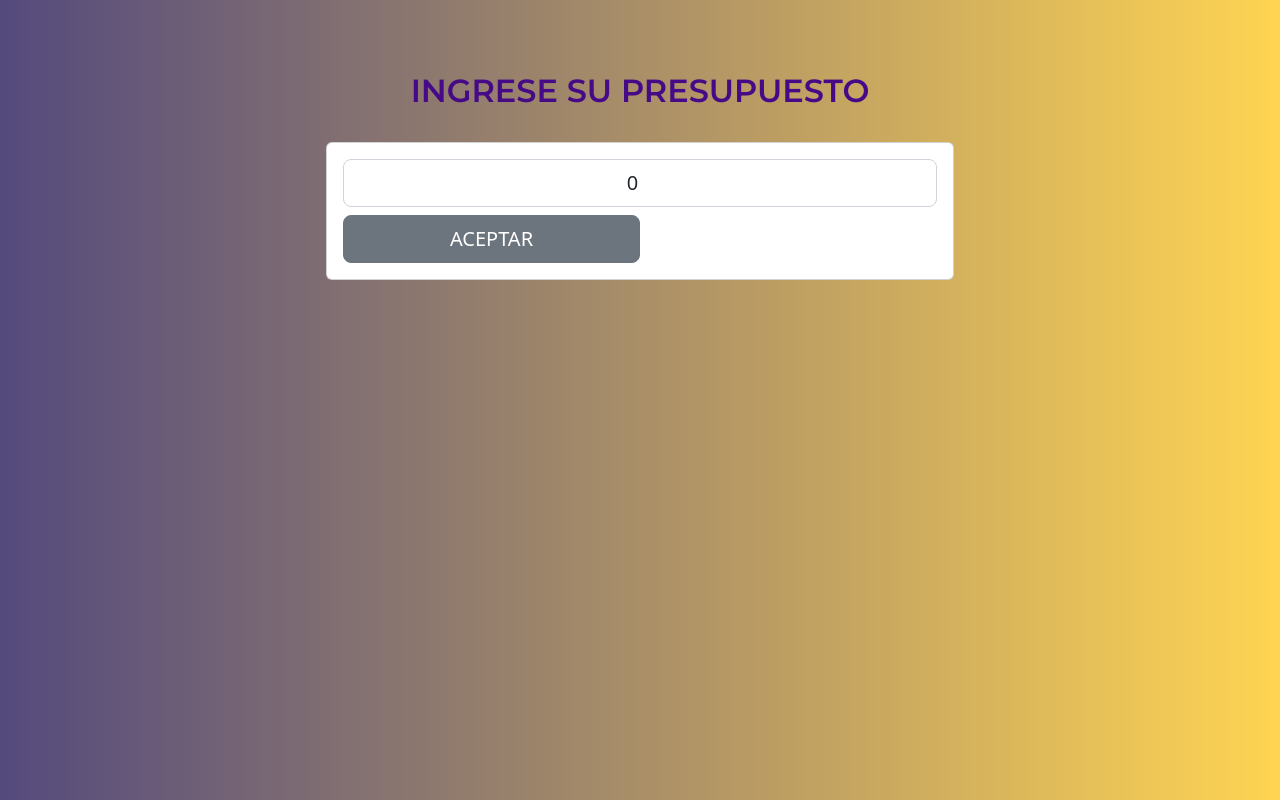
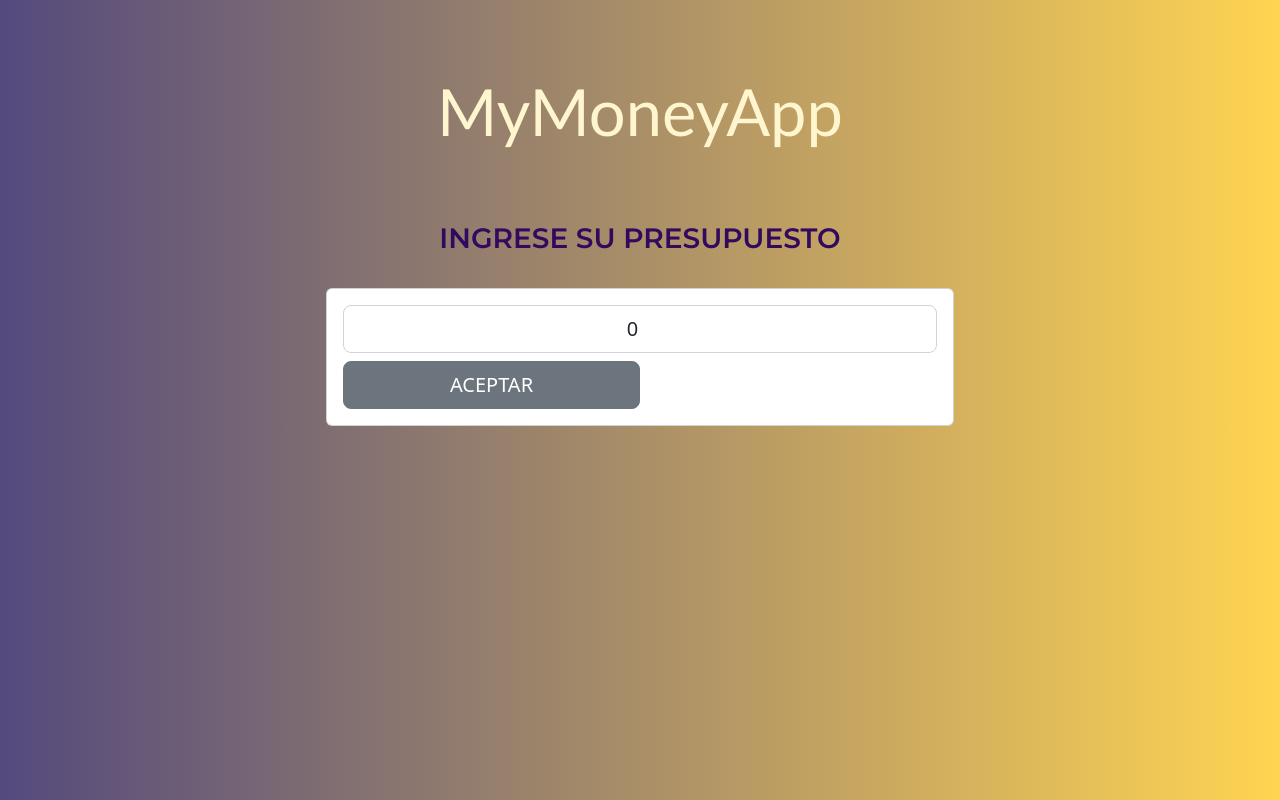
Before and after one commit to DavidCastroA/MyMoneyApp, an Angular app: page /ingresarPresupuesto in a window 1280 px wide. Built offline with nearby package versions, Linux system fonts and the light colour scheme.

Commit message:
Lista-de-Gasto. Hacer que la lista sea visible. Uso de Flex para la ubicación.

```diff
--- a/src/app/components/gastos/gastos.component.html
+++ b/src/app/components/gastos/gastos.component.html
@@ -1,3 +1,6 @@
+<br>
+<br>
+
 <div class="container mt-5">
     <h2 class="text-center fontTitle">Gastos</h2>
     <div class="card">
--- a/src/app/components/gastos/gastos.component.ts
+++ b/src/app/components/gastos/gastos.component.ts
@@ -7,8 +7,8 @@ import { PresupuestoService } from 'src/app/services/presupuesto.service';
   templateUrl: './gastos.component.html',
   styleUrls: ['./gastos.component.css']
 })
+
 export class GastosComponent implements OnInit {
-
 
   constructor(private _presupuestoService: PresupuestoService,
               private router: Router) { }
--- a/src/app/components/gastos/lista-de-gasto/lista-de-gasto.component.html
+++ b/src/app/components/gastos/lista-de-gasto/lista-de-gasto.component.html
@@ -1,17 +1,27 @@
 <h4 class="text-center">Listado de Gastos</h4>
 <hr>
-<div class="row">
+<div class="row" style="margin-top: 40px;">
 
     <div class="col-lg-6">
-        <div class="alert alert-success">
+        <div class="alert alert-success sizeAlert">
             Presupuesto: <strong>${{ presupuesto }}</strong>
         </div>
     </div>
 
     <div class="col-lg-6">
-        <div class="alert alert-secondary">
+        <div class="alert alert-secondary sizeAlert">
             Restante: <strong>${{ restante }}</strong>
         </div>
     </div>
+</div>
 
+<div class="row">
+    <div class="col-lg-12">
+        <ul class="list-group list-group-flush">
+            <li class="list-group-item" *ngFor="let gasto of listGastos">
+                <strong>{{ gasto.nombre }}</strong>
+                <strong>${{ gasto.cantidad }}</strong>
+            </li>
+        </ul>
+    </div>
 </div>
--- a/src/app/components/gastos/lista-de-gasto/lista-de-gasto.component.ts
+++ b/src/app/components/gastos/lista-de-gasto/lista-de-gasto.component.ts
@@ -17,7 +17,8 @@ export class ListaDeGastoComponent implements OnInit, OnDestroy {
     this.presupuesto = 0;
     this.restante = 0;
     this.subscription = this._presupuestoService.getGastos().subscribe(data => {
-      console.log(data);
+      this.restante = this.restante - data.cantidad;
+      this.listGastos.push(data);
     })
   }
 
--- a/src/app/components/ingresar-presupuesto/ingresar-presupuesto.component.html
+++ b/src/app/components/ingresar-presupuesto/ingresar-presupuesto.component.html
@@ -1,8 +1,14 @@
+<br>
+<br>
+<br>
+<h1 style="font-family:'Trebuchet MS', 'Lucida Sans Unicode', 'Lucida Grande', 'Lucida Sans', Arial, sans-serif;
+          text-align:center; font-size:65px; color: rgb(255, 245, 206);"
+    >MyMoneyApp</h1>
 
 <div class="row mt-5">
     <div class="col-lg-6 offset-lg-3">
         <br>
-        <h2 class="text-center fontTitle">Ingrese su Presupuesto</h2>
+        <h3 class="text-center fontTitle">Ingrese su Presupuesto</h3>
         <br>
         <div class="card">
             <div class="card-body">
--- a/src/styles.css
+++ b/src/styles.css
@@ -17,7 +17,8 @@ body {
 
 .fontTitle {
     font-family: 'Montserrat', sans-serif;
-    color: rgb(70, 10, 135);
+    color: rgb(50, 9, 95);
+/*  color: rgb(70, 10, 135); */
 /*  color:   rgb(30, 10, 60);  opcion 2 | Este tambien puede ser */
 /*  color:   rgb(50, 7,  95);  opcion 3 */
     text-transform: uppercase;
```
